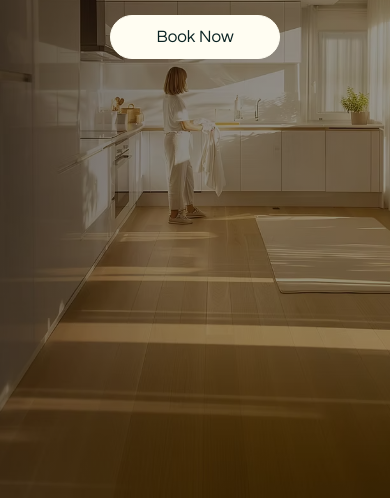
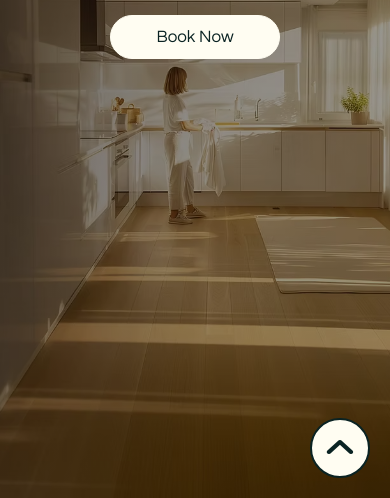
Before and after one commit to Dachi2424/HTML_CSS_cleaning_service, a plain HTML site: page index.html in a window 390 px wide. Shown: the part 346-844 px from the top of the page. Drawn offline with Linux system fonts and the light colour scheme.

Commit message:
davamate

```diff
--- a/index.html
+++ b/index.html
@@ -38,6 +38,9 @@
       </ul>
     </nav>
   </header>
+  <a href="#" class="floating-scroll">
+    <i class="fa-solid fa-angle-up"></i>
+  </a>
   <main>
     <section class="section1">
       <div class="banner-text">
--- a/style.scss
+++ b/style.scss
@@ -170,8 +170,29 @@ header{
   }
 }
 
+//header end
 
-//header end
+.floating-scroll{
+  position: fixed;
+  bottom: 20px;
+  right: 20px;
+  border-radius: 50%;
+  border: 2px solid var(--main-dark-color);
+  background-color: var(--main-light-color);
+  width: 70px;
+  height: 70px;
+  display: none;
+  align-items: center;
+  justify-content: center;
+  text-decoration: none;
+  color: var(--main-dark-color);
+  z-index: 998;
+  .fa-angle-up{
+    font-size: 2.2rem;
+    transform: scaleX(1.1);
+    font-weight: 600;
+  }
+}
 
 @keyframes opacityChanger {
   from{opacity: 0}
--- a/tablet-responsives/tab-home.scss
+++ b/tablet-responsives/tab-home.scss
@@ -33,6 +33,10 @@
         }
       }
     }
+  }
+
+  .floating-scroll{
+    display: flex;
   }
 
   main{
@@ -266,6 +270,14 @@
     }
   }
 
+  .floating-scroll{
+    width: 60px;
+    height: 60px;
+    .fa-angle-up{
+      font-size: 2rem;
+    }
+  }
+
   .section1{
     height: calc(100dvh - 92px);
     .banner-text{
```
Also changed, not shown: style.css, tablet-responsives/tab-home.css, 2 other files.
